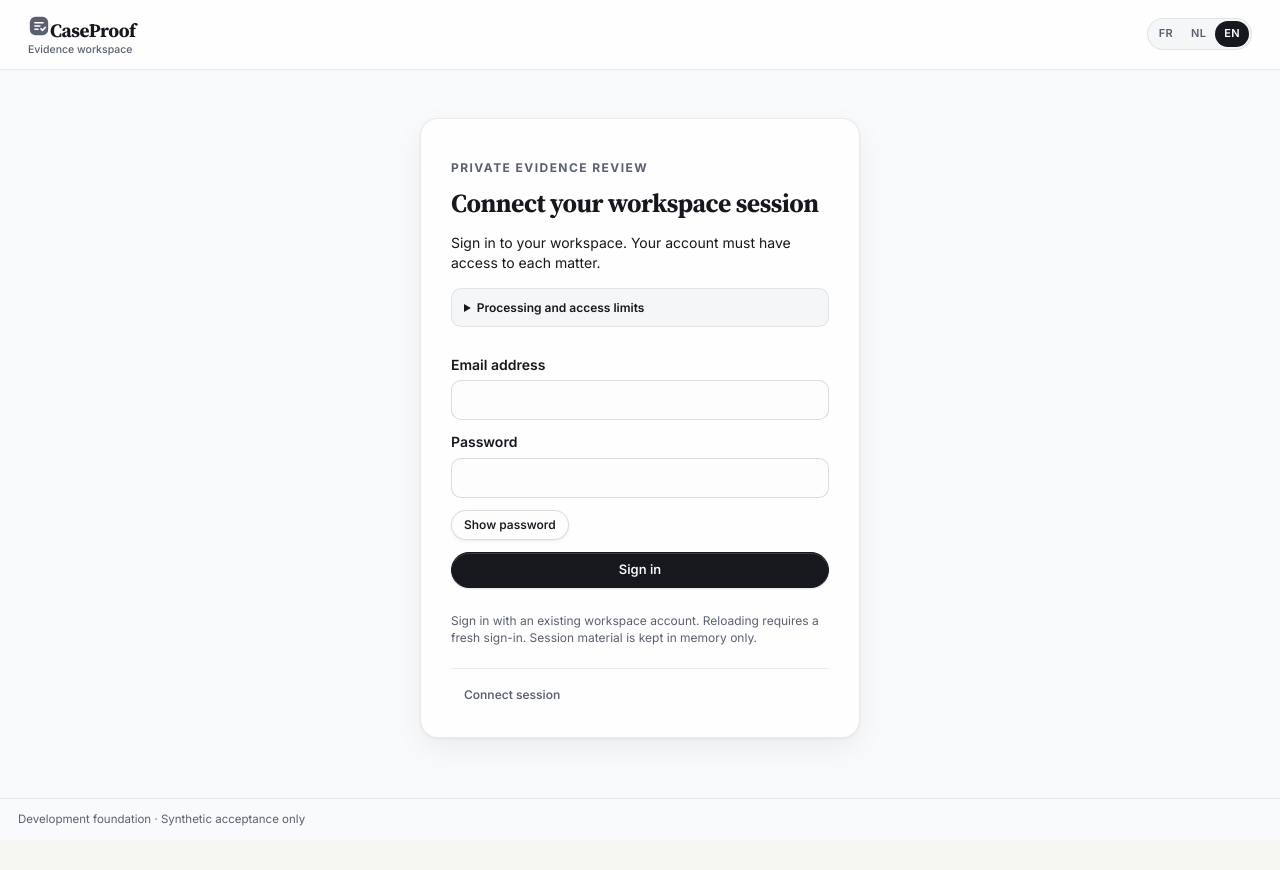
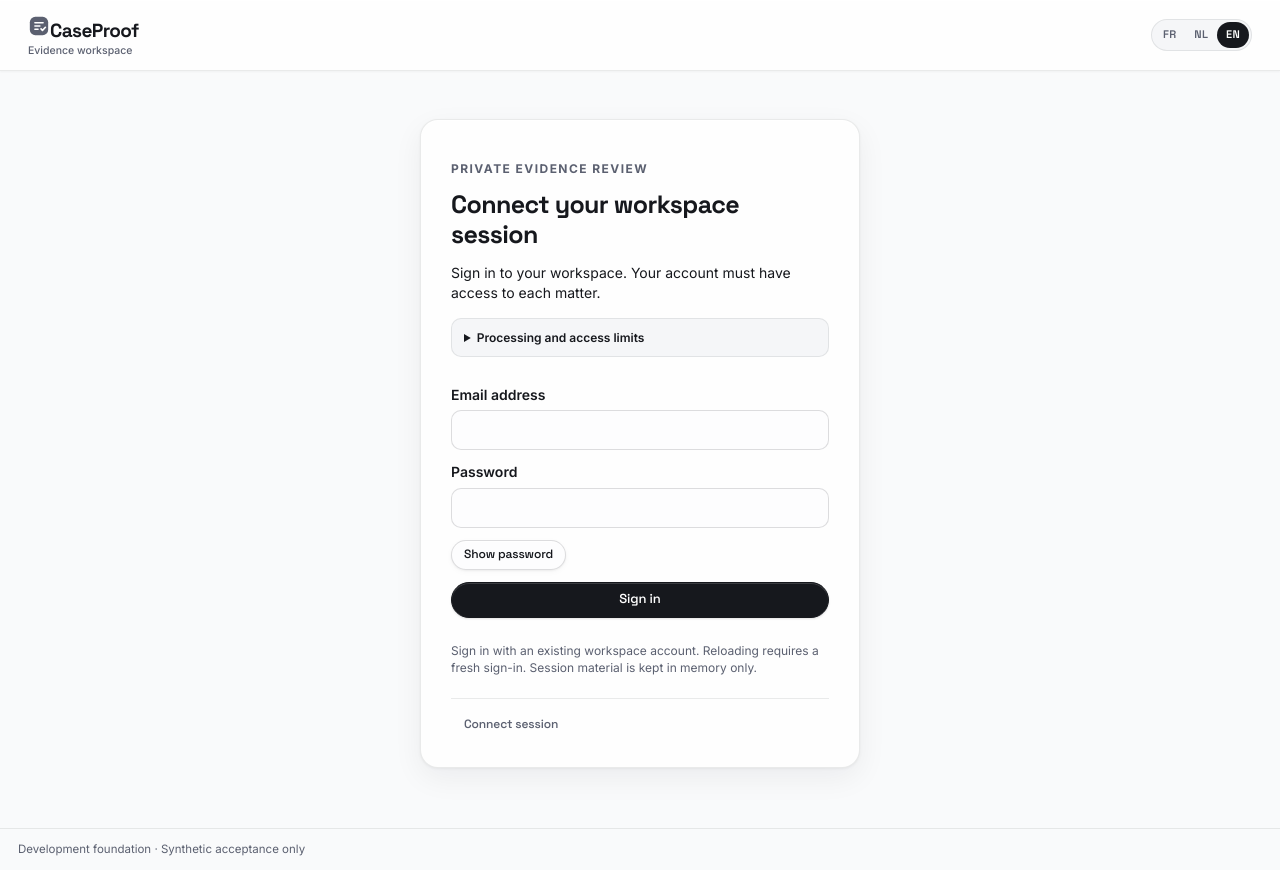
Before and after one commit to haytamAroui/caseproof, a React (Vite) app in the folder frontend/: page /workspace/matters/1/sources in a window 1280 px wide. Before the commit the page ends 840 px from the top, so only its background shows below. Built offline with nearby package versions, Linux system fonts and the light colour scheme.

Commit message:
feat(frontend): add self-hosted Space Grotesk display typography and fix sidebar Axe contrast

```diff
--- a/frontend/src/app/theme.css
+++ b/frontend/src/app/theme.css
@@ -19,6 +19,28 @@
   font-style: normal;
   font-weight: 100 800;
   font-display: swap;
+}
+@font-face {
+  font-family: 'CaseProof Space Grotesk';
+  src: url('./fonts/space-grotesk-latin-ext.woff2') format('woff2');
+  font-style: normal;
+  font-weight: 300 700;
+  font-display: swap;
+  unicode-range:
+    U+0100-02BA, U+02BD-02C5, U+02C7-02CC, U+02CE-02D7, U+02DD-02FF, U+0304,
+    U+0308, U+0329, U+1D00-1DBF, U+1E00-1E9F, U+1EF2-1EFF, U+2020, U+20A0-20AB,
+    U+20AD-20C4, U+2113, U+2C60-2C7F, U+A720-A7FF;
+}
+@font-face {
+  font-family: 'CaseProof Space Grotesk';
+  src: url('./fonts/space-grotesk-latin.woff2') format('woff2');
+  font-style: normal;
+  font-weight: 300 700;
+  font-display: swap;
+  unicode-range:
+    U+0000-00FF, U+0131, U+0152-0153, U+02BB-02BC, U+02C6, U+02DA, U+02DC,
+    U+0304, U+0308, U+0329, U+2000-206F, U+20AC, U+2122, U+2191, U+2193, U+2212,
+    U+2215, U+FEFF, U+FFFD;
 }
 /* Canonical client tokens, mapped in DESIGN.md. */
 :root {
@@ -2453,6 +2475,9 @@ section[aria-labelledby='legal-title'] code,
   --viewer-mat: #eaecf0;
   --petrol-tint: #eef5f8;
   --petrol-border: #bfd4df;
+  --font-display:
+    'CaseProof Space Grotesk', 'CaseProof Inter', system-ui, sans-serif;
+  --font-legal-serif: 'CaseProof Source Serif', Georgia, serif;
 }
 
 * {
@@ -2539,10 +2564,10 @@ body {
 }
 
 .brand-lockup strong {
-  font-family: 'CaseProof Source Serif', Georgia, serif;
+  font-family: var(--font-display);
   font-size: 19px;
   font-weight: 700;
-  letter-spacing: -0.025em;
+  letter-spacing: -0.03em;
   line-height: 1.1;
   color: var(--ink);
 }
@@ -2580,8 +2605,10 @@ body {
   padding: 5px 10px;
   border-radius: 7px;
   border-bottom: 0;
-  font-size: 12.5px;
+  font-family: var(--font-display);
+  font-size: 13px;
   font-weight: 500;
+  letter-spacing: -0.01em;
   color: var(--muted);
   text-decoration: none;
   transition:
@@ -2615,7 +2642,8 @@ body {
 }
 
 .app-primary-unavailable {
-  opacity: 0.48;
+  opacity: 1;
+  color: var(--muted);
   cursor: not-allowed;
 }
 
@@ -2635,6 +2663,7 @@ body {
   flex-direction: column;
   gap: 2px;
   margin: 0 0 6px;
+  font-family: var(--font-display);
   font-size: 10px;
   font-weight: 700;
   text-transform: uppercase;
@@ -2643,11 +2672,13 @@ body {
 }
 
 .cockpit-journey-caption span {
-  font-size: 9.5px;
+  font-family: 'CaseProof Inter', system-ui, sans-serif;
+  font-size: 10px;
   font-weight: 450;
   text-transform: none;
   letter-spacing: 0;
-  opacity: 0.82;
+  opacity: 1;
+  color: var(--muted);
   line-height: 1.3;
 }
 
@@ -2676,8 +2707,10 @@ body {
   border: 1px solid transparent;
   background: transparent;
   color: var(--muted);
-  font-size: 11.5px;
+  font-family: var(--font-display);
+  font-size: 12px;
   font-weight: 500;
+  letter-spacing: -0.01em;
   text-decoration: none;
   white-space: nowrap;
   transition:
@@ -2698,11 +2731,12 @@ body {
   height: 20px;
   border-radius: 9999px;
   background: var(--cp-slab);
-  border: 1px solid var(--cp-hairline);
+  border: 1px solid var(--cp-hairline-strong);
   font-family: 'CaseProof JetBrains Mono', ui-monospace, monospace;
   font-size: 10px;
   font-weight: 600;
-  color: var(--muted);
+  opacity: 1;
+  color: var(--ink);
   flex: 0 0 auto;
 }
 
@@ -2721,7 +2755,9 @@ body {
 }
 
 .cockpit-journey li > span[aria-disabled='true'] {
-  opacity: 0.48;
+  opacity: 1;
+  color: var(--muted);
+  cursor: not-allowed;
 }
 
 /* Desktop Floating Left Glass Sidebar (>= 1280px) */
@@ -2845,9 +2881,10 @@ body {
   border: 0;
   background: transparent;
   color: var(--muted);
+  font-family: var(--font-display);
   font-size: 11px;
   font-weight: 600;
-  letter-spacing: 0.03em;
+  letter-spacing: 0.02em;
   padding: 4px 9px;
   min-height: 26px;
   border-radius: 9999px;
@@ -2879,8 +2916,10 @@ body {
   border: 1px solid var(--accent);
   background: var(--accent);
   color: #ffffff;
+  font-family: var(--font-display);
   font-size: 13px;
   font-weight: 550;
+  letter-spacing: -0.01em;
   text-decoration: none;
   box-shadow:
     inset 0 1px 0 rgba(255, 255, 255, 0.16),
@@ -3014,10 +3053,10 @@ footer {
 }
 
 .app-shell-unauth .open-report h1 {
-  font-family: 'CaseProof Source Serif', Georgia, serif;
-  font-size: 26px;
+  font-family: var(--font-display);
+  font-size: 25px;
   font-weight: 700;
-  letter-spacing: -0.02em;
+  letter-spacing: -0.025em;
   margin: 4px 0 8px;
 }
 
@@ -3082,10 +3121,10 @@ footer {
 }
 
 .page-heading-review > h1 {
-  font-family: 'CaseProof Source Serif', Georgia, serif;
+  font-family: var(--font-display);
   font-size: 23px;
   font-weight: 700;
-  letter-spacing: -0.02em;
+  letter-spacing: -0.025em;
   margin: 0;
   color: var(--ink);
 }
@@ -3112,8 +3151,10 @@ footer {
   background: var(--cp-surface);
   color: var(--muted);
   text-decoration: none;
+  font-family: var(--font-display);
   font-size: 11.5px;
   font-weight: 550;
+  letter-spacing: -0.01em;
   box-shadow: var(--cp-shadow-flat);
   transition:
     background-color var(--dur-instant) var(--ease-standard),
@@ -3189,16 +3230,18 @@ footer {
 }
 
 .legal-kpi-count {
-  font-family: 'CaseProof Inter', system-ui, sans-serif;
+  font-family: var(--font-display);
   font-size: 16px;
-  font-weight: 750;
+  font-weight: 700;
   letter-spacing: -0.02em;
   white-space: nowrap;
 }
 
 .legal-kpi-label {
-  font-size: 11.5px;
-  font-weight: 600;
+  font-family: var(--font-display);
+  font-size: 12px;
+  font-weight: 550;
+  letter-spacing: -0.01em;
   text-align: left;
   line-height: 1.2;
 }
@@ -3401,9 +3444,10 @@ footer {
 }
 
 .cockpit-draft > h2 {
-  font-family: 'CaseProof Source Serif', Georgia, serif;
+  font-family: var(--font-display);
   font-size: 18px;
   font-weight: 700;
+  letter-spacing: -0.02em;
   line-height: 1.3;
   margin: 0 0 8px;
 }
@@ -3560,17 +3604,18 @@ footer {
 }
 
 .legal-workspace h1 {
-  font-family: 'CaseProof Source Serif', Georgia, serif;
+  font-family: var(--font-display);
   font-size: 26px;
   font-weight: 700;
-  letter-spacing: -0.02em;
+  letter-spacing: -0.025em;
   margin: 4px 0 10px;
 }
 
 .legal-workspace h2 {
-  font-family: 'CaseProof Source Serif', Georgia, serif;
+  font-family: var(--font-display);
   font-size: 19px;
   font-weight: 700;
+  letter-spacing: -0.02em;
   margin: 26px 0 10px;
   padding-top: 16px;
   border-top: 1px solid var(--cp-hairline);
@@ -3632,15 +3677,21 @@ footer {
 
 .legal-badge code {
   font-size: 10px;
-  opacity: 0.72;
-}
-
-/* Inset TextSlab for quoted conclusions & corpus texts */
+  opacity: 1;
+}
+
+/* Inset TextSlab for quoted conclusions & corpus texts — Source Serif 4 */
 .legal-compare-pane {
   background: var(--cp-slab);
   border: 1px solid var(--cp-hairline);
   border-radius: 11px;
   padding: 14px 16px;
+}
+
+.legal-compare-pane p:not(.small):not(.legal-provenance) {
+  font-family: var(--font-legal-serif);
+  font-size: 15.5px;
+  line-height: 1.65;
 }
 
 .legal-review {
@@ -3706,10 +3757,20 @@ footer {
 
 .matter-catalog h1,
 .export-workspace h1,
+.intake h1,
+.export-workspace h2,
+.intake h2,
+.cockpit-pane-heading h3,
+.review-layout .queue > h2,
+.cockpit-evidence .source-viewer-header h3 {
+  font-family: var(--font-display);
+  letter-spacing: -0.02em;
+}
+
+.matter-catalog h1,
+.export-workspace h1,
 .intake h1 {
-  font-family: 'CaseProof Source Serif', Georgia, serif;
   font-size: 26px;
-  letter-spacing: -0.02em;
 }
 
 .export-workspace .draft-context,
```
Also changed, not shown: frontend/src/app/fonts/OFL-space-grotesk.txt (added), frontend/src/app/fonts/README.md, frontend/src/app/fonts/space-grotesk-latin-ext.woff2 (added), frontend/src/app/fonts/space-grotesk-latin.woff2 (added).
